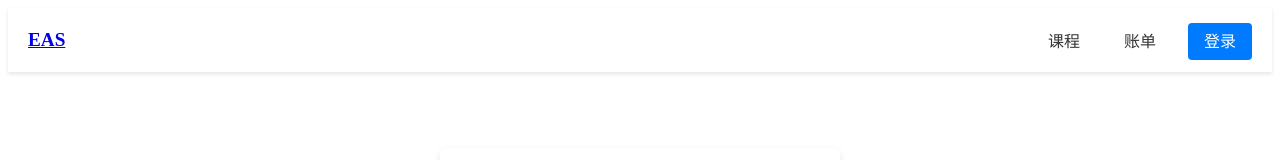
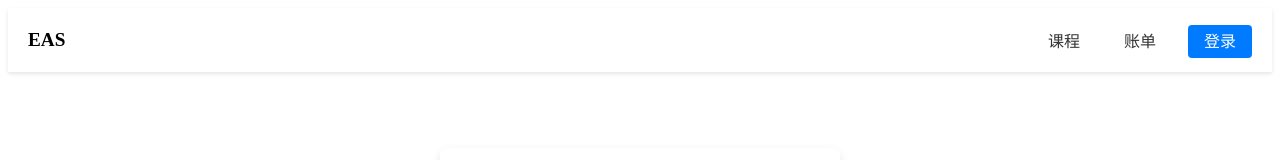
Before and after one commit to Shirolin/eas-frontend, a Vue app: page /login in a window 1280 px wide. Shown: the top 160 px of the page. Built offline with nearby package versions, Linux system fonts and the light colour scheme.

Commit message:
✨ feat(头部布局): 重构HeaderLayout组件，优化样式和结构，添加新样式和变量以支持头部导航

```diff
--- a/src/assets/styles/base.less
+++ b/src/assets/styles/base.less
@@ -3,6 +3,7 @@
   color: inherit;
 }
 
+// button styles
 .primary-btn {
   padding: 0.5rem 1rem;
   border: none;
@@ -20,6 +21,11 @@
   background-color: @primary-color-hover;
 }
 
+.primary-btn:active {
+  background-color: @primary-color-active;
+}
+
+// container styles
 .center-content {
   display: flex;
   justify-content: center;
@@ -28,6 +34,7 @@
   height: 80vh;
 }
 
+// form styles
 .form-title {
   margin-bottom: 1rem;
   font-size: 1.5rem;
@@ -70,9 +77,54 @@
   cursor: pointer;
 }
 
+// card styles
 .card {
   padding: @card-padding;
   background-color: @card-bg-color;
   box-shadow: @card-shadow;
   border-radius: @card-radius;
 }
+
+// header styles
+.header {
+  display: flex;
+  z-index: 100;
+  padding: 1.25rem;
+  justify-content: space-between;
+  align-items: center;
+  background-color: @header-bg-color;
+  box-shadow: @header-box-shadow;
+}
+
+.header-logo {
+  font-weight: bold;
+  font-size: 1.2em;
+}
+
+.header-nav {
+  display: flex;
+  list-style: none;
+}
+
+.header-nav > ul {
+  list-style: none;
+  padding: 0;
+  margin: 0;
+  display: flex;
+}
+
+.header-nav > ul > li {
+  margin-left: 1.25rem;
+}
+
+.header-text-btn {
+  text-decoration: none;
+  color: #333;
+  padding: 0.5rem 0.75rem;
+  border-radius: 0.25;
+  transition: background-color 0.3s;
+}
+
+.header-text-btn:hover {
+  background-color: #f0f0f0;
+}
--- a/src/assets/styles/variables.less
+++ b/src/assets/styles/variables.less
@@ -14,3 +14,6 @@
 @input-label-color: #707485;
 @input-focus-border-color: @primary-color-active;
 @input-focus-box-shadow: 0 0 5px rgba(0, 123, 255, 0.2);
+
+@header-bg-color: @card-bg-color;
+@header-box-shadow: 0 2px 4px rgba(0, 0, 0, 0.1);
--- a/src/components/layouts/HeaderLayout.vue
+++ b/src/components/layouts/HeaderLayout.vue
@@ -1,75 +1,25 @@
 <script setup>
-console.log('HeaderLayout.vue');
 </script>
 <template>
-  <header>
-    <div class="logo">
+  <header class="header">
+    <div class="header-logo">
       <router-link class="link-no-style" to="/">EAS</router-link>
     </div>
-    <nav>
+    <nav class="header-nav">
       <ul>
-        <li><a href="#">课程</a></li>
-        <li><a href="#">账单</a></li>
         <li>
-          <router-link to="/login" href="#" class="cta-button">登录</router-link>
+          <router-link to="/course" class="header-text-btn">课程</router-link>
+        </li>
+        <li>
+          <router-link to="/invoice" class="header-text-btn">账单</router-link>
+        </li>
+        <li>
+          <router-link to="/login" href="#" class="primary-btn">登录</router-link>
         </li>
       </ul>
     </nav>
   </header>
 </template>
-<style scoped>
-header {
-  background-color: white;
-  box-shadow: 0 2px 4px rgba(0, 0, 0, 0.1);
-  z-index: 100;
-  padding: 20px;
-  display: flex;
-  justify-content: space-between;
-  align-items: center;
-}
-
-
-
-.logo {
-  font-weight: bold;
-  font-size: 1.2em;
-}
-
-nav ul {
-  list-style: none;
-  padding: 0;
-  margin: 0;
-  display: flex;
-}
-
-nav li {
-  margin-left: 20px;
-}
-
-nav a {
-  text-decoration: none;
-  color: #333;
-  padding: 8px 12px;
-  border-radius: 4px;
-  transition: background-color 0.3s;
-}
-
-nav a:hover {
-  background-color: #f0f0f0;
-}
-
-.cta-button {
-  background-color: #007bff;
-  color: white;
-  padding: 10px 16px;
-  border: none;
-  border-radius: 4px;
-  cursor: pointer;
-  text-decoration: none;
-  transition: background-color 0.3s;
-}
-
-.cta-button:hover {
-  background-color: #0056b3;
-}
+<style lang="less" scoped>
+/** */
 </style>
```
